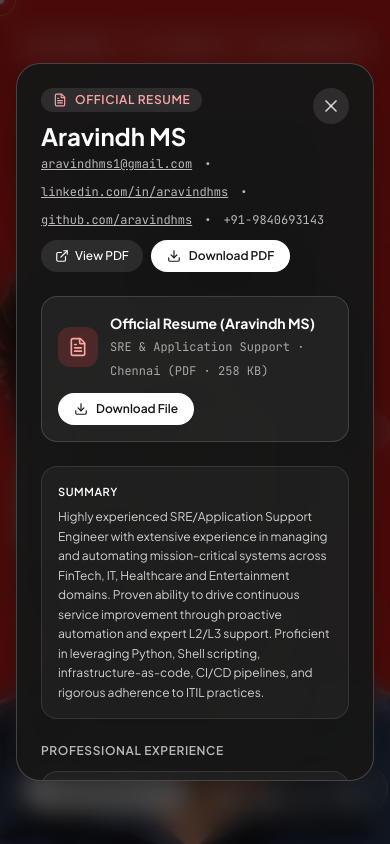
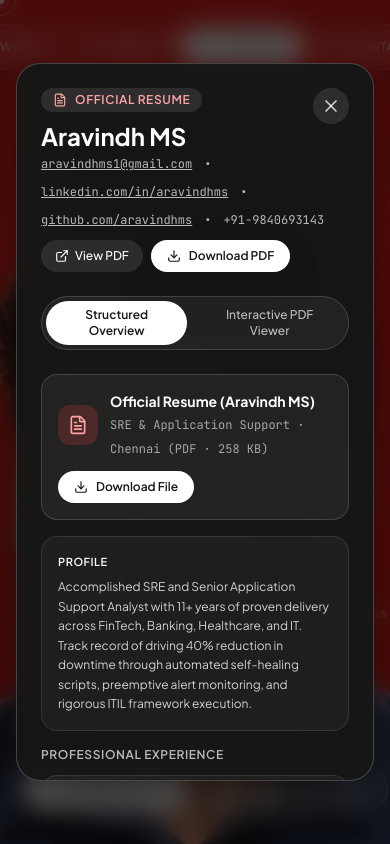
Before and after one commit to aravindhms/profile-cursor-track, a React (Vite) app: page / in a window 390 px wide. Both pictures are taken after a click on the button "View Resume". Built offline with nearby package versions, Linux system fonts and the light colour scheme; the HTML template or start-up script is replaced by a standard one.

Commit message:
Elevate portfolio: OpenGraph SEO, header RESUME tab, inline PDF viewer, mobile idle gaze, SRE telemetry, and clean UX

```diff
--- a/index.html
+++ b/index.html
@@ -9,7 +9,22 @@
     <link rel="shortcut icon" href="/favicon.ico" />
     <meta name="theme-color" content="#d21d18" />
     <meta name="viewport" content="width=device-width, initial-scale=1.0, maximum-scale=1.0, user-scalable=no" />
-    <title>Aravindh MS — SRE & Production Operations Lead</title>
+    <title>Aravindh MS — Senior SRE & Application Support Lead</title>
+    <meta name="description" content="Senior Site Reliability & Application Support Engineer in Chennai. Managing and automating mission-critical systems across FinTech, Healthcare, and IT with Python, Shell, Datadog, Splunk, and ITIL." />
+    <meta name="author" content="Aravindh MS" />
+
+    <!-- Open Graph / Facebook / LinkedIn / WhatsApp -->
+    <meta property="og:type" content="website" />
+    <meta property="og:title" content="Aravindh MS — Senior SRE & Application Support Lead" />
+    <meta property="og:description" content="Managing and automating mission-critical systems across FinTech, Healthcare, and IT. 60 FPS Cursor Tracking Executive Portfolio." />
+    <meta property="og:image" content="/apple-touch-icon.png" />
+    <meta property="og:site_name" content="Aravindh MS Portfolio" />
+
+    <!-- Twitter -->
+    <meta name="twitter:card" content="summary" />
+    <meta name="twitter:title" content="Aravindh MS — Senior SRE & Application Support Lead" />
+    <meta name="twitter:description" content="Managing and automating mission-critical systems across FinTech, Healthcare, and IT. SRE & Production Engineering." />
+    <meta name="twitter:image" content="/apple-touch-icon.png" />
     <link rel="preconnect" href="https://fonts.googleapis.com">
     <link rel="preconnect" href="https://fonts.gstatic.com" crossorigin>
     <link href="https://fonts.googleapis.com/css2?family=Dancing+Script:wght@500;600;700&family=Plus+Jakarta+Sans:wght@300;400;500;600;700;800&family=JetBrains+Mono:wght@400;500&display=swap" rel="stylesheet">
--- a/src/App.jsx
+++ b/src/App.jsx
@@ -1,4 +1,4 @@
-import React, { useState, useCallback } from 'react';
+import React, { useState, useCallback, useEffect } from 'react';
 import { useFramePreloader } from './hooks/useFramePreloader';
 import CharacterCanvas from './components/CharacterCanvas';
 import HeaderNav from './components/HeaderNav';
@@ -12,7 +12,6 @@ export default function App() {
   const { isLoaded, progress, frames, centerFrame } = useFramePreloader();
   const [activeModal, setActiveModal] = useState(null);
   const [faceCoords, setFaceCoords] = useState({ x: 0, y: 0 });
-  const [scaleMode, setScaleMode] = useState('balanced'); // 'compact' | 'balanced' | 'full'
 
   const handleTabClick = (tabId) => {
     setActiveModal(tabId);
@@ -21,6 +20,17 @@ export default function App() {
   const handleCloseModal = () => {
     setActiveModal(null);
   };
+
+  // Keyboard shortcut: Escape to close any open modal
+  useEffect(() => {
+    const handleKeyDown = (e) => {
+      if (e.key === 'Escape' && activeModal) {
+        setActiveModal(null);
+      }
+    };
+    window.addEventListener('keydown', handleKeyDown);
+    return () => window.removeEventListener('keydown', handleKeyDown);
+  }, [activeModal]);
 
   const handleFaceCoordsUpdate = useCallback((coords) => {
     setFaceCoords(coords);
@@ -36,7 +46,7 @@ export default function App() {
         frames={frames}
         centerFrame={centerFrame}
         isLoaded={isLoaded}
-        scaleMode={scaleMode}
+        scaleMode="balanced"
         onFaceCoordsUpdate={handleFaceCoordsUpdate}
       />
 
@@ -49,12 +59,8 @@ export default function App() {
         onOpenContact={() => setActiveModal('contact')}
       />
 
-      {/* 5. Bottom-Right Sizing Control, Telemetry & Socials */}
-      <FooterTelemetry
-        faceCoords={faceCoords}
-        scaleMode={scaleMode}
-        onScaleModeChange={setScaleMode}
-      />
+      {/* 5. Bottom-Right SRE Telemetry & Socials */}
+      <FooterTelemetry faceCoords={faceCoords} />
 
       {/* 6. Custom Glowing Magnetic Cursor */}
       <CustomCursor />
--- a/src/components/CharacterCanvas.jsx
+++ b/src/components/CharacterCanvas.jsx
@@ -53,6 +53,14 @@ export default function CharacterCanvas({
       mousePosRef.current.active = true;
     };
 
+    const handleTouchStart = (e) => {
+      if (e.touches && e.touches[0]) {
+        mousePosRef.current.x = e.touches[0].clientX;
+        mousePosRef.current.y = e.touches[0].clientY;
+        mousePosRef.current.active = true;
+      }
+    };
+
     const handleTouchMove = (e) => {
       if (e.touches && e.touches[0]) {
         mousePosRef.current.x = e.touches[0].clientX;
@@ -61,8 +69,17 @@ export default function CharacterCanvas({
       }
     };
 
+    const handleTouchEnd = () => {
+      // Return to gentle ambient scanning shortly after touch ends
+      setTimeout(() => {
+        mousePosRef.current.active = false;
+      }, 1800);
+    };
+
     window.addEventListener('pointermove', handlePointerMove);
+    window.addEventListener('touchstart', handleTouchStart, { passive: true });
     window.addEventListener('touchmove', handleTouchMove, { passive: true });
+    window.addEventListener('touchend', handleTouchEnd, { passive: true });
 
     // 60 FPS Canvas Render Loop
     const render = () => {
@@ -125,7 +142,19 @@ export default function CharacterCanvas({
 
       let imageToDraw;
 
-      if (distance < deadzoneThreshold || !mousePosRef.current.active) {
+      if (!mousePosRef.current.active) {
+        // Natural ambient idle breathing/gaze when no pointer is active (mobile & idle)
+        const time = performance.now() * 0.0007; // Very gentle slow organic cycle
+        const ambientRadius = characterDim * 0.25;
+        const ambientX = faceScreenX + Math.cos(time) * ambientRadius;
+        const ambientY = faceScreenY + Math.sin(time * 0.8) * (ambientRadius * 0.5);
+        const targetAngle = Math.atan2(ambientY - faceScreenY, ambientX - faceScreenX);
+
+        smoothedAngleRef.current = lerpAngle(smoothedAngleRef.current, targetAngle, 0.06);
+        const frameIndex = angleToFrameIndex(smoothedAngleRef.current, 64);
+        imageToDraw = frames[frameIndex] || centerFrame;
+        lastDrawnFrameRef.current = frameIndex;
+      } else if (distance < deadzoneThreshold) {
         // Cursor is inside the deadzone near face -> Direct eye contact!
         isInDeadzoneRef.current = true;
         imageToDraw = centerFrame;
@@ -160,7 +189,9 @@ export default function CharacterCanvas({
     return () => {
       window.removeEventListener('resize', handleResize);
       window.removeEventListener('pointermove', handlePointerMove);
+      window.removeEventListener('touchstart', handleTouchStart);
       window.removeEventListener('touchmove', handleTouchMove);
+      window.removeEventListener('touchend', handleTouchEnd);
       cancelAnimationFrame(animationFrameId);
     };
   }, [isLoaded, frames, centerFrame, scaleMode, onFaceCoordsUpdate]);
--- a/src/components/FooterTelemetry.jsx
+++ b/src/components/FooterTelemetry.jsx
@@ -1,42 +1,23 @@
 import React from 'react';
-import { ShieldCheck, Mail, Maximize2 } from 'lucide-react';
+import { ShieldCheck, Mail, MapPin } from 'lucide-react';
 
-export default function FooterTelemetry({ faceCoords, scaleMode, onScaleModeChange }) {
+export default function FooterTelemetry({ faceCoords }) {
   return (
-    <footer className="fixed bottom-6 sm:bottom-8 right-6 sm:right-10 z-30 flex flex-col items-end gap-3 pointer-events-none select-none">
+    <footer className="fixed bottom-6 sm:bottom-8 right-6 sm:right-10 z-30 flex flex-col items-end gap-2.5 pointer-events-none select-none">
 
-      {/* Sizing & Scale Mode Selector */}
-      <div className="pointer-events-auto flex items-center gap-1.5 p-1 rounded-full bg-white/[0.08] backdrop-blur-[20px] border border-white/20 text-xs font-mono text-white/80 shadow-glass">
-        <span className="px-2.5 text-[10px] uppercase tracking-wider text-white/50 flex items-center gap-1">
-          <Maximize2 className="w-3 h-3" /> Size:
-        </span>
-        {[
-          { id: 'compact', label: 'Compact' },
-          { id: 'balanced', label: 'Balanced' },
-          { id: 'full', label: 'Full' },
-        ].map((mode) => (
-          <button
-            key={mode.id}
-            onClick={() => onScaleModeChange(mode.id)}
-            className={`px-3 py-1 rounded-full text-[11px] font-medium transition-all cursor-pointer ${
-              scaleMode === mode.id
-                ? 'bg-white text-neutral-900 font-semibold shadow-sm'
-                : 'text-white/70 hover:text-white hover:bg-white/10'
-            }`}
-          >
-            {mode.label}
-          </button>
-        ))}
-      </div>
-
-      {/* Telemetry pill */}
-      <div className="pointer-events-auto flex items-center gap-3 px-4 py-2 rounded-full bg-white/[0.08] backdrop-blur-[20px] border border-white/20 text-xs font-mono text-white/80 shadow-glass transition-all hover:bg-white/[0.12] hover:border-white/30">
-        <span className="flex items-center gap-1.5 text-white/95">
-          <ShieldCheck className="w-3.5 h-3.5 text-emerald-400" />
-          <span className="text-[11px] tracking-wider uppercase font-semibold">SRE & Application Support</span>
+      {/* SRE Operational Status Pill */}
+      <div className="pointer-events-auto flex items-center gap-3 px-4 py-2 rounded-full bg-white/[0.08] backdrop-blur-[20px] border border-white/20 text-xs font-mono text-white/90 shadow-glass transition-all hover:bg-white/[0.12] hover:border-white/30">
+        <span className="flex items-center gap-2">
+          <span className="relative flex h-2 w-2">
+            <span className="animate-ping absolute inline-flex h-full w-full rounded-full bg-emerald-400 opacity-75"></span>
+            <span className="relative inline-flex rounded-full h-2 w-2 bg-emerald-500"></span>
+          </span>
+          <span className="text-[11px] tracking-wider uppercase font-semibold text-white">99.99% Availability</span>
         </span>
         <span className="h-3 w-px bg-white/20"></span>
-        <span className="text-[10px] text-white/70">60 FPS Gaze</span>
+        <span className="text-[10px] text-white/70 flex items-center gap-1">
+          <MapPin className="w-3 h-3 text-red-300" /> Chennai
+        </span>
       </div>
 
       {/* Social & Contact links pill */}
--- a/src/components/HeaderNav.jsx
+++ b/src/components/HeaderNav.jsx
@@ -1,10 +1,11 @@
 import React from 'react';
-import { Briefcase, User, Mail } from 'lucide-react';
+import { Briefcase, User, FileText, Mail } from 'lucide-react';
 
 export default function HeaderNav({ activeTab, onTabClick }) {
   const navItems = [
     { id: 'work', label: 'WORK', icon: Briefcase },
     { id: 'about', label: 'ABOUT', icon: User },
+    { id: 'resume', label: 'RESUME', icon: FileText },
     { id: 'contact', label: 'CONTACT', icon: Mail },
   ];
 
--- a/src/components/HeroContent.jsx
+++ b/src/components/HeroContent.jsx
@@ -3,41 +3,48 @@ import { ArrowUpRight, MessageCircle, Download } from 'lucide-react';
 
 export default function HeroContent({ onOpenResume, onOpenContact }) {
   return (
-    <div className="fixed bottom-8 sm:bottom-12 left-6 sm:left-12 lg:left-16 z-30 max-w-[440px] pointer-events-none select-none">
+    <>
+      {/* Soft Readability Ambient Cushion */}
+      <div
+        className="fixed bottom-0 left-0 w-full sm:w-[680px] h-[520px] pointer-events-none z-20 bg-gradient-to-tr from-black/50 via-black/15 to-transparent blur-3xl opacity-80"
+        aria-hidden="true"
+      />
+
+      <div className="fixed bottom-8 sm:bottom-12 left-6 sm:left-12 lg:left-16 z-30 max-w-[460px] pointer-events-none select-none">
         <div className="pointer-events-auto space-y-4">
 
           {/* Professional Role Badge */}
-        <div className="inline-flex items-center gap-2 px-3.5 py-1 rounded-full bg-white/[0.12] backdrop-blur-md border border-white/20 text-[11px] uppercase tracking-widest font-semibold text-white/95 shadow-sm transition-transform hover:scale-105">
+          <div className="inline-flex items-center gap-2 px-3.5 py-1.5 rounded-full bg-white/[0.12] backdrop-blur-md border border-white/20 text-[11px] uppercase tracking-widest font-semibold text-white/95 shadow-glass transition-transform hover:scale-105">
             <span className="relative flex h-2 w-2">
               <span className="animate-ping absolute inline-flex h-full w-full rounded-full bg-emerald-400 opacity-75"></span>
               <span className="relative inline-flex rounded-full h-2 w-2 bg-emerald-500"></span>
             </span>
-          SRE & Application Support Engineer · Chennai
+            SRE & Application Support Lead · Chennai
           </div>
 
-        {/* Hero Title & Script Name */}
-        <div className="space-y-0.5">
-          <p className="font-sans text-xs sm:text-sm font-semibold tracking-[0.28em] uppercase text-white/80">
-            Hi, I'm
+          {/* Hero Title & Modern Executive Typography */}
+          <div className="space-y-1">
+            <p className="font-sans text-xs sm:text-sm font-semibold tracking-[0.25em] uppercase text-white/75">
+              Hello, I'm
             </p>
             <div className="flex items-baseline gap-3">
               <h1
-              className="font-script text-6xl sm:text-7xl lg:text-8xl font-bold text-white tracking-normal leading-tight"
+                className="font-sans text-5xl sm:text-6xl lg:text-7xl font-black text-white tracking-tight leading-none"
                 style={{
-                textShadow: '0 8px 30px rgba(0, 0, 0, 0.4), 0 2px 8px rgba(0, 0, 0, 0.25)',
+                  textShadow: '0 8px 32px rgba(0, 0, 0, 0.5), 0 2px 10px rgba(0, 0, 0, 0.3)',
                 }}
               >
                 Aravindh
               </h1>
-            <span className="text-xl sm:text-2xl font-mono font-bold text-white/60 tracking-wider">
+              <span className="text-2xl sm:text-3xl font-mono font-bold text-red-200 tracking-wider">
                 MS
               </span>
             </div>
           </div>
 
-        {/* Summary directly from official resume */}
-        <p className="font-sans text-sm sm:text-base font-normal leading-relaxed text-white/90 max-w-[390px] drop-shadow-sm">
-          Managing and automating mission-critical systems across FinTech, Healthcare, and IT. Driving continuous service improvement through proactive automation, expert L2/L3 support, and ITIL practices.
+          {/* Hero Value Proposition */}
+          <p className="font-sans text-sm sm:text-base font-normal leading-relaxed text-white/95 max-w-[420px] drop-shadow-sm">
+            Architecting high-availability infrastructure and automating mission-critical production systems across FinTech and Enterprise IT with 99.99% uptime excellence.
           </p>
 
         {/* Core Domains & Automation Highlights */}
@@ -83,8 +90,8 @@ export default function HeroContent({ onOpenResume, onOpenContact }) {
             <span>Contact</span>
           </button>
         </div>
-
       </div>
     </div>
+  </>
   );
 }
--- a/src/components/Modals.jsx
+++ b/src/components/Modals.jsx
@@ -4,6 +4,7 @@ import { X, ExternalLink, Mail, Copy, Check, Download, Briefcase, Code, Terminal
 export default function Modals({ activeModal, onClose }) {
   const [copiedEmail, setCopiedEmail] = useState(false);
   const [copiedPhone, setCopiedPhone] = useState(false);
+  const [resumeView, setResumeView] = useState('structured'); // 'structured' | 'pdf'
 
   if (!activeModal) return null;
 
@@ -161,21 +162,25 @@ export default function Modals({ activeModal, onClose }) {
                       name: 'sd-dashboard',
                       desc: 'Real-time dashboard for Production Support & SRE teams to monitor system health, incidents, and KPIs.',
                       link: 'https://github.com/aravindhms/sd-dashboard',
+                      tags: ['React', 'SRE KPIs', 'Incident Ops'],
                     },
                     {
                       name: 'prod-support-automation-pack',
                       desc: 'Python & Shell scripts automating batch monitoring, auto-recovery routines, and routine support tasks.',
                       link: 'https://github.com/aravindhms/prod-support-automation-pack',
+                      tags: ['Python', 'UNIX Shell', 'Auto-Recovery'],
                     },
                     {
                       name: 'terminaldecoder',
                       desc: 'Command syntax & flag analyzer for Unix, Git, Terraform, Docker, and Kubernetes.',
                       link: 'https://github.com/aravindhms/terminaldecoder',
+                      tags: ['CLI Analyzer', 'Docker', 'Kubernetes'],
                     },
                     {
                       name: 'unixutils',
                       desc: 'Browser-based Unix sandbox & operational developer toolkit for regex testing and triage.',
                       link: 'https://github.com/aravindhms/unixutils',
+                      tags: ['Unix Sandbox', 'Regex Triage', 'DevOps'],
                     }
                   ].map((r) => (
                     <a
@@ -191,6 +196,13 @@ export default function Modals({ activeModal, onClose }) {
                           <ExternalLink className="w-3 h-3 text-white/40 group-hover:text-white transition-colors" />
                         </span>
                         <p className="text-[11px] text-white/70 mt-1 leading-relaxed">{r.desc}</p>
+                      </div>
+                      <div className="flex flex-wrap gap-1.5 mt-2.5 pt-2 border-t border-white/5">
+                        {r.tags.map((t) => (
+                          <span key={t} className="px-1.5 py-0.5 rounded text-[9px] font-mono bg-white/10 text-white/80">
+                            {t}
+                          </span>
+                        ))}
                       </div>
                     </a>
                   ))}
@@ -210,11 +222,11 @@ export default function Modals({ activeModal, onClose }) {
               <h2 className="text-2xl sm:text-3xl font-bold font-sans">Summary & Core Competencies</h2>
             </div>
 
-            {/* Official Summary */}
+            {/* Differentiated Engineering Philosophy */}
             <div className="p-4 rounded-2xl bg-white/[0.05] border border-white/15 text-white/90 text-sm leading-relaxed space-y-2">
-              <span className="text-xs uppercase tracking-widest text-white/50 font-semibold block font-mono">Summary</span>
+              <span className="text-xs uppercase tracking-widest text-red-300 font-semibold block font-mono">Philosophy & Focus</span>
               <p>
-                Highly experienced SRE/Application Support Engineer with extensive experience in managing and automating mission-critical systems across FinTech, IT, Healthcare and Entertainment domains. Proven ability to drive continuous service improvement through proactive automation and expert L2/L3 support. Proficient in leveraging Python, Shell scripting, infrastructure-as-code, CI/CD pipelines, and rigorous adherence to ITIL practices.
+                Specialized in mission-critical reliability, zero-downtime operations, automated incident triage, and continuous service resilience across FinTech and enterprise architectures. Championing "automate once, protect forever", combining ITIL rigor with modern Cloud, Datadog/Splunk telemetry, and Infrastructure-as-Code tooling.
               </p>
             </div>
 
@@ -310,6 +322,42 @@ export default function Modals({ activeModal, onClose }) {
               </div>
             </div>
 
+            {/* View Selector Tabs */}
+            <div className="flex items-center gap-2 p-1 rounded-full bg-white/[0.06] border border-white/15 self-start">
+              <button
+                onClick={() => setResumeView('structured')}
+                className={`px-3.5 py-1.5 rounded-full text-xs font-medium transition-all cursor-pointer ${
+                  resumeView === 'structured'
+                    ? 'bg-white text-neutral-900 font-semibold shadow-sm'
+                    : 'text-white/70 hover:text-white'
+                }`}
+              >
+                Structured Overview
+              </button>
+              <button
+                onClick={() => setResumeView('pdf')}
+                className={`px-3.5 py-1.5 rounded-full text-xs font-medium transition-all cursor-pointer ${
+                  resumeView === 'pdf'
+                    ? 'bg-white text-neutral-900 font-semibold shadow-sm'
+                    : 'text-white/70 hover:text-white'
+                }`}
+              >
+                Interactive PDF Viewer
+              </button>
+            </div>
+
+            {resumeView === 'pdf' ? (
+              /* Inline PDF Viewer */
+              <div className="w-full h-[62vh] min-h-[480px] rounded-2xl overflow-hidden border border-white/20 bg-neutral-950 shadow-inner">
+                <iframe
+                  src="/Aravindh_MS_Resume.pdf#toolbar=1"
+                  title="Aravindh MS Official Resume PDF"
+                  className="w-full h-full border-0 rounded-2xl"
+                />
+              </div>
+            ) : (
+              /* Structured Overview Content */
+              <div className="space-y-4">
                 {/* Official PDF Resume Download Banner */}
                 <div className="p-4 rounded-2xl bg-white/[0.06] border border-white/15 flex flex-col sm:flex-row sm:items-center justify-between gap-3">
                   <div className="flex items-center gap-3">
@@ -330,11 +378,11 @@ export default function Modals({ activeModal, onClose }) {
                   </a>
                 </div>
 
-            {/* Summary Block */}
+                {/* Formal Resume Profile */}
                 <div className="p-4 rounded-2xl bg-white/[0.04] border border-white/10 space-y-1.5 text-xs text-white/80 leading-relaxed">
-              <strong className="text-white font-semibold uppercase tracking-wider text-[11px] block">Summary</strong>
+                  <strong className="text-white font-semibold uppercase tracking-wider text-[11px] block">Profile</strong>
                   <p>
-                Highly experienced SRE/Application Support Engineer with extensive experience in managing and automating mission-critical systems across FinTech, IT, Healthcare and Entertainment domains. Proven ability to drive continuous service improvement through proactive automation and expert L2/L3 support. Proficient in leveraging Python, Shell scripting, infrastructure-as-code, CI/CD pipelines, and rigorous adherence to ITIL practices.
+                    Accomplished SRE and Senior Application Support Analyst with 11+ years of proven delivery across FinTech, Banking, Healthcare, and IT. Track record of driving 40% reduction in downtime through automated self-healing scripts, preemptive alert monitoring, and rigorous ITIL framework execution.
                   </p>
                 </div>
 
@@ -401,6 +449,8 @@ export default function Modals({ activeModal, onClose }) {
                 </div>
               </div>
             </div>
+          </div>
+          )}
         </div>
         )}
 
```
Lines whose indentation alone changed are shown as unchanged.
